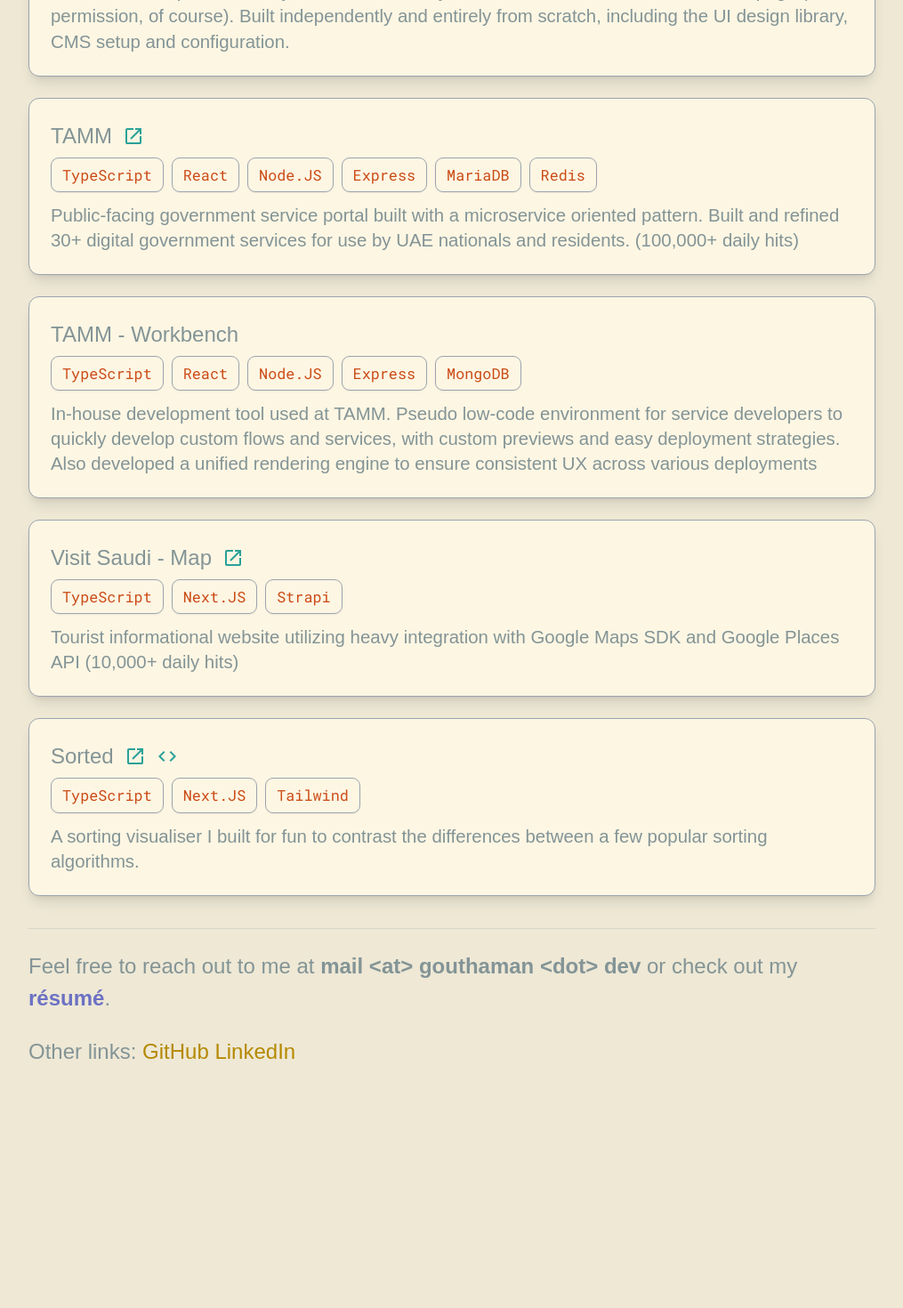
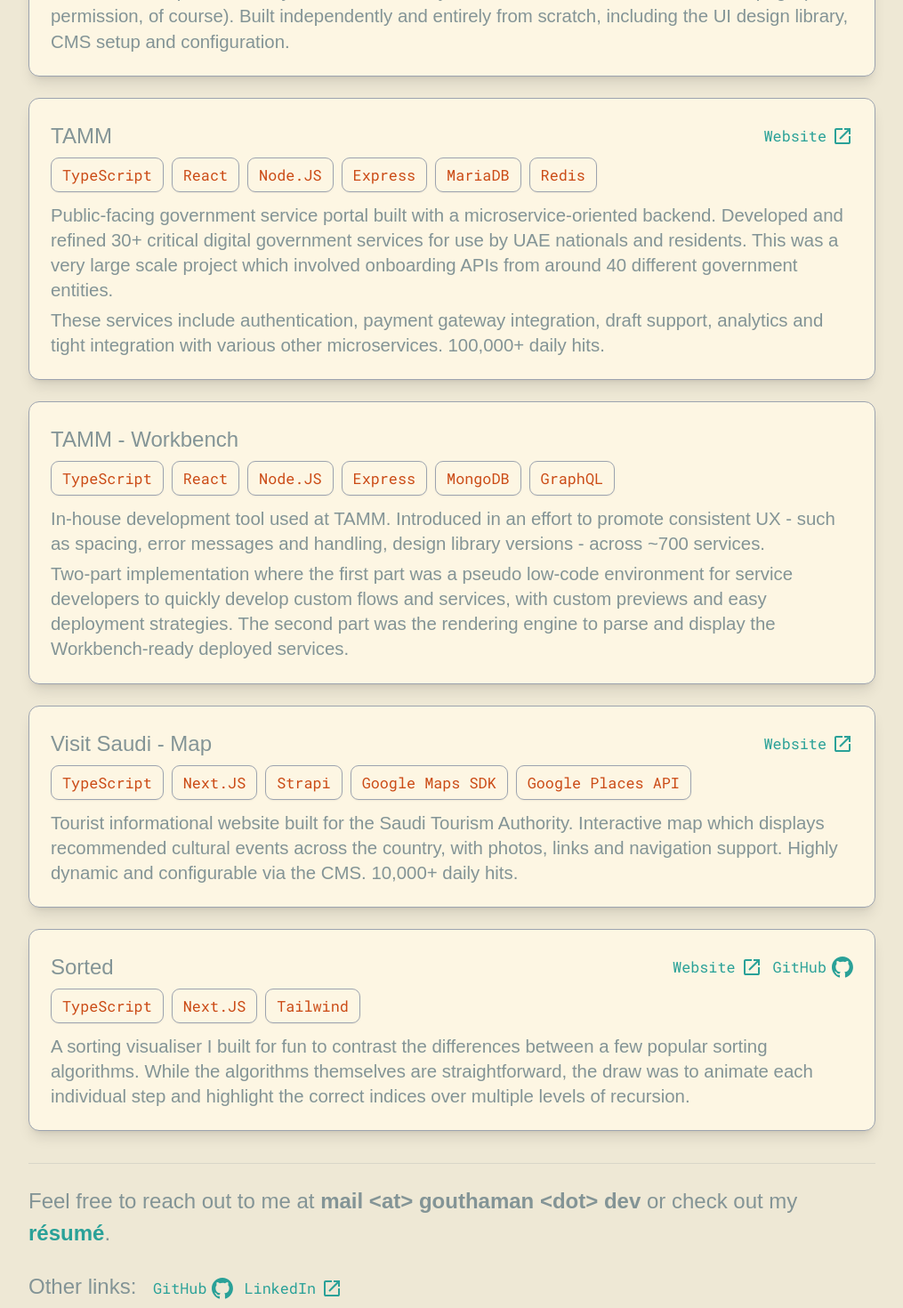
Before and after one commit to gouthamank/pageportal, a Next.js app: page / in a window 1280 px wide. Shown: the part 780-2250 px from the top of the page at 89% size, without its empty margins (132-1147 px from the left). Before the commit the page ends 2124 px from the top, so only its background shows below. Built offline with nearby package versions, Linux system fonts and the light colour scheme; a web font is replaced by a local one.

Commit message:
update: projects content

```diff
--- a/src/app/globals.css
+++ b/src/app/globals.css
@@ -5,20 +5,20 @@
 :root {
     --foreground-rgb: theme('colors.solarized-base0');
     --background-start-rgb: theme('colors.solarized-base2');
-    --background-end-rgb: theme('colors.solarized-base2');
+    --background-end-rgb: theme('colors.solarized-base3');
 }
 
 @media (prefers-color-scheme: dark) {
     :root {
         --foreground-rgb: theme('colors.solarized-d-base00');
         --background-start-rgb: theme('colors.solarized-d-base02');
-        --background-end-rgb: theme('colors.solarized-d-base02');
+        --background-end-rgb: theme('colors.solarized-d-base03');
     }
 }
 
 body {
     color: var(--foreground-rgb);
-    background: linear-gradient(to bottom, transparent, var(--background-end-rgb)) var(--background-start-rgb);
+    background-color: var(--background-start-rgb);
     transition:
         background-color 200ms,
         color 200ms;
--- a/src/components/Footer/index.tsx
+++ b/src/components/Footer/index.tsx
@@ -1,4 +1,5 @@
 import type { FooterProps } from '@/types/components/Footer/index.types';
+import LinkButton from '../../ui/LinkButton';
 
 export default function Footer(props: FooterProps) {
     return (
@@ -7,7 +8,7 @@
                 Feel free to reach out to me at <b>mail &lt;at&gt; gouthaman &lt;dot&gt; dev</b> or check out my{' '}
                 <a
                     href='https://drive.google.com/file/d/19-J9ltKpzhQYPcxozuMWoSaQASyDXs0X/view'
-                    className='text-solarized-violet'
+                    className='text-solarized-cyan hover:opacity-80'
                     target='_blank'
                 >
                     <b>résumé</b>
@@ -16,16 +17,14 @@
             </p>
             <p className='my-4'>
                 Other links:{' '}
-                <a href='https://github.com/gouthamank' className='text-solarized-yellow' target='_blank'>
-                    GitHub
-                </a>{' '}
-                <a
-                    href='https://www.linkedin.com/in/gouthaman-kumar-999a385b'
-                    className='text-solarized-yellow'
-                    target='_blank'
-                >
-                    LinkedIn
-                </a>
+                <span className={'mx-2 inline-flex gap-2'}>
+                    <LinkButton iconName={'code'} link={'https://github.com/gouthamank'} title={'GitHub'} />
+                    <LinkButton
+                        iconName={'website'}
+                        link={'https://www.linkedin.com/in/gouthaman-kumar-999a385b'}
+                        title={'LinkedIn'}
+                    />
+                </span>
             </p>
         </footer>
     );
--- a/src/components/Hero/index.tsx
+++ b/src/components/Hero/index.tsx
@@ -5,8 +5,8 @@
         <div>
             <p>Hi, I&apos;m Gouthaman.</p>
             <p className='mt-4'>
-                I&apos;m a full stack developer with a passion for creating beautiful user experiences. I live in
-                Toronto, but am originally from Dubai.
+                I&apos;m a full stack developer with a passion for creating beautiful user experiences. I am currently
+                based in Toronto, but am originally from Dubai.
             </p>
             <p className='mt-4'>
                 I have professional experience with <b>React</b> and <b>Next.JS</b>, and <b>Node.JS / Express</b>{' '}
--- a/src/components/Project/index.tsx
+++ b/src/components/Project/index.tsx
@@ -1,13 +1,10 @@
 import className from 'classnames';
-// import Image from 'next/image';
-import { Chivo, Roboto_Mono } from 'next/font/google';
-// import grabbdImage from './images/grabbd.png';
+import { Chivo } from 'next/font/google';
 import type { ProjectProps } from '@/types/components/Project/index.types';
-import ImageLink from '../../ui/ImageLink';
+import LinkButton from '../../ui/LinkButton';
 import TagContainer from '../../ui/Tag';
 
 const arvo = Chivo({ subsets: ['latin'], weight: '400' });
-const robotoMono = Roboto_Mono({ subsets: ['latin'] });
 
 export default function Project(props: ProjectProps) {
     return (
@@ -20,11 +17,11 @@
             ])}
         >
             <div className='w-full p-4'>
-                <div className='flex flex-row items-center gap-2'>
+                <div className='flex flex-row items-center justify-between'>
                     <div className={arvo.className}>{props.title}</div>
                     <div className='flex flex-row items-center gap-2'>
                         {props.links.map((link, idx) => (
-                            <ImageLink key={idx} iconName={link.iconName} link={link.link} title={link.title} />
+                            <LinkButton key={idx} iconName={link.iconName} link={link.link} title={link.title} />
                         ))}
                     </div>
                 </div>
@@ -33,9 +30,6 @@
                 </div>
                 <div className='mt-2 text-sm leading-snug'>{props.description}</div>
             </div>
-            {/*<div className='relative w-[70%] overflow-clip rounded-r-lg'>*/}
-            {/*    <Image src={grabbdImage} alt={props.title} fill objectFit='cover' />*/}
-            {/*</div>*/}
         </div>
     );
 }
--- a/src/components/SelectedProjects/allProjects.tsx
+++ b/src/components/SelectedProjects/allProjects.tsx
@@ -2,7 +2,7 @@
 
 const grabbd: ProjectProps = {
     title: 'Grabbd',
-    tags: ['TypeScript', 'Next.JS', 'Strapi'],
+    tags: ['TypeScript', 'Next.JS', 'Strapi', 'GSAP', 'Lottie'],
     links: [
         {
             iconName: 'website',
@@ -29,23 +29,36 @@
         },
     ],
     description: (
-        <span>
-            Public-facing government service portal built with a microservice oriented pattern. Built and refined 30+
-            digital government services for use by UAE nationals and residents. (100,000+ daily hits)
-        </span>
+        <>
+            <p>
+                Public-facing government service portal built with a microservice-oriented backend. Developed and
+                refined 30+ critical digital government services for use by UAE nationals and residents. This was a very
+                large scale project which involved onboarding APIs from around 40 different government entities.
+            </p>
+            <p className='mt-1'>
+                These services include authentication, payment gateway integration, draft support, analytics and tight
+                integration with various other microservices. 100,000+ daily hits.
+            </p>
+        </>
     ),
 };
 
 const tammWorkbench: ProjectProps = {
     title: 'TAMM - Workbench',
-    tags: ['TypeScript', 'React', 'Node.JS', 'Express', 'MongoDB'],
+    tags: ['TypeScript', 'React', 'Node.JS', 'Express', 'MongoDB', 'GraphQL'],
     links: [],
     description: (
-        <span>
-            In-house development tool used at TAMM. Pseudo low-code environment for service developers to quickly
-            develop custom flows and services, with custom previews and easy deployment strategies. Also developed a
-            unified rendering engine to ensure consistent UX across various deployments
-        </span>
+        <>
+            <p>
+                In-house development tool used at TAMM. Introduced in an effort to promote consistent UX - such as
+                spacing, error messages and handling, design library versions - across ~700 services.
+            </p>
+            <p className='mt-1'>
+                Two-part implementation where the first part was a pseudo low-code environment for service developers to
+                quickly develop custom flows and services, with custom previews and easy deployment strategies. The
+                second part was the rendering engine to parse and display the Workbench-ready deployed services.
+            </p>
+        </>
     ),
 };
 
@@ -59,20 +72,22 @@
         },
         {
             iconName: 'code',
-            link: 'https://sorted.gouthaman.dev',
+            link: 'https://github.com/gouthamank/sorted',
             title: 'GitHub',
         },
     ],
     description: (
         <span>
             A sorting visualiser I built for fun to contrast the differences between a few popular sorting algorithms.
+            While the algorithms themselves are straightforward, the draw was to animate each individual step and
+            highlight the correct indices over multiple levels of recursion.
         </span>
     ),
 };
 
 const visitSaudi: ProjectProps = {
     title: 'Visit Saudi - Map',
-    tags: ['TypeScript', 'Next.JS', 'Strapi'],
+    tags: ['TypeScript', 'Next.JS', 'Strapi', 'Google Maps SDK', 'Google Places API'],
     links: [
         {
             iconName: 'website',
@@ -81,8 +96,9 @@
     ],
     description: (
         <span>
-            Tourist informational website utilizing heavy integration with Google Maps SDK and Google Places API
-            (10,000+ daily hits)
+            Tourist informational website built for the Saudi Tourism Authority. Interactive map which displays
+            recommended cultural events across the country, with photos, links and navigation support. Highly dynamic
+            and configurable via the CMS. 10,000+ daily hits.
         </span>
     ),
 };
@@ -116,8 +132,18 @@
 const aecb: ProjectProps = {
     title: 'Al Etihad Credit Bureau',
     tags: ['React Native', 'Android', 'iOS'],
-    links: [],
-    description: <span></span>,
+    links: [
+        {
+            iconName: 'website',
+            link: 'https://etihadbureau.ae/',
+        },
+    ],
+    description: (
+        <span>
+            React Native app built for Android and iOS. The apps are now the standardised method for UAE nationals and
+            residents to obtain a credit report.
+        </span>
+    ),
 };
 
 const webProjects = [grabbd, tamm, tammWorkbench, visitSaudi, sorted];
--- a/src/types/ui/ImageLink/index.types.ts
+++ /dev/null
@@ -1,5 +0,0 @@
-export type ImageLinkProps = {
-    iconName: 'website' | 'code';
-    link: string;
-    title?: string;
-};
--- /dev/null
+++ b/src/types/ui/LinkButton/index.types.ts
@@ -0,0 +1,5 @@
+export type LinkButtonProps = {
+    iconName?: 'website' | 'code';
+    link: string;
+    title?: string;
+};
--- a/src/ui/ImageLink/index.tsx
+++ /dev/null
@@ -1,22 +0,0 @@
-import type { ImageLinkProps } from '@/types/ui/ImageLink/index.types';
-
-const webSvg = (className: string) => (
-    <svg className={className} xmlns='http://www.w3.org/2000/svg' height='24px' viewBox='0 -960 960 960' width='24px'>
-        <path d='M200-120q-33 0-56.5-23.5T120-200v-560q0-33 23.5-56.5T200-840h280v80H200v560h560v-280h80v280q0 33-23.5 56.5T760-120H200Zm188-212-56-56 372-372H560v-80h280v280h-80v-144L388-332Z' />
-    </svg>
-);
-
-const codeSvg = (className: string) => (
-    <svg className={className} xmlns='http://www.w3.org/2000/svg' height='24px' viewBox='0 -960 960 960' width='24px'>
-        <path d='M320-240 80-480l240-240 57 57-184 184 183 183-56 56Zm320 0-57-57 184-184-183-183 56-56 240 240-240 240Z' />
-    </svg>
-);
-
-export default function ImageLink(props: ImageLinkProps) {
-    return (
-        <a className='' href={props.link} target='_blank' title={props.title || 'Website'}>
-            {props.iconName === 'website' && webSvg('fill-solarized-cyan transition-opacity hover:opacity-80 h-4 w-4')}
-            {props.iconName === 'code' && codeSvg('fill-solarized-cyan transition-opacity hover:opacity-80 h-4 w-4')}
-        </a>
-    );
-}
--- /dev/null
+++ b/src/ui/LinkButton/index.tsx
@@ -0,0 +1,45 @@
+import { Roboto_Mono } from 'next/font/google';
+
+import type { LinkButtonProps } from '@/types/ui/LinkButton/index.types';
+import className from 'classnames';
+
+const robotoMono = Roboto_Mono({ subsets: ['latin'] });
+const webSvg = (className: string) => (
+    <svg className={className} xmlns='http://www.w3.org/2000/svg' viewBox='0 -960 960 960'>
+        <path d='M200-120q-33 0-56.5-23.5T120-200v-560q0-33 23.5-56.5T200-840h280v80H200v560h560v-280h80v280q0 33-23.5 56.5T760-120H200Zm188-212-56-56 372-372H560v-80h280v280h-80v-144L388-332Z' />
+    </svg>
+);
+
+const codeSvg = (className: string) => (
+    <svg className={className} viewBox={'0 0 98 98'} xmlns='http://www.w3.org/2000/svg'>
+        <path
+            fillRule='evenodd'
+            clipRule='evenodd'
+            d='M48.854 0C21.839 0 0 22 0 49.217c0 21.756 13.993 40.172 33.405 46.69 2.427.49 3.316-1.059 3.316-2.362 0-1.141-.08-5.052-.08-9.127-13.59 2.934-16.42-5.867-16.42-5.867-2.184-5.704-5.42-7.17-5.42-7.17-4.448-3.015.324-3.015.324-3.015 4.934.326 7.523 5.052 7.523 5.052 4.367 7.496 11.404 5.378 14.235 4.074.404-3.178 1.699-5.378 3.074-6.6-10.839-1.141-22.243-5.378-22.243-24.283 0-5.378 1.94-9.778 5.014-13.2-.485-1.222-2.184-6.275.486-13.038 0 0 4.125-1.304 13.426 5.052a46.97 46.97 0 0 1 12.214-1.63c4.125 0 8.33.571 12.213 1.63 9.302-6.356 13.427-5.052 13.427-5.052 2.67 6.763.97 11.816.485 13.038 3.155 3.422 5.015 7.822 5.015 13.2 0 18.905-11.404 23.06-22.324 24.283 1.78 1.548 3.316 4.481 3.316 9.126 0 6.6-.08 11.897-.08 13.526 0 1.304.89 2.853 3.316 2.364 19.412-6.52 33.405-24.935 33.405-46.691C97.707 22 75.788 0 48.854 0z'
+        />
+    </svg>
+);
+
+export default function LinkButton(props: LinkButtonProps) {
+    if (props.iconName === 'code') {
+        return (
+            <a href={props.link} target='_blank' title={props.title || 'GitHub'}>
+                <div className='flex flex-row items-center gap-1 text-solarized-cyan hover:opacity-80'>
+                    <span className={className([robotoMono.className, 'text-xs'])}>GitHub</span>
+                    {codeSvg('fill-solarized-cyan transition-opacity h-4 w-4')}
+                </div>
+            </a>
+        );
+    }
+    if (props.iconName === 'website') {
+        return (
+            <a href={props.link} target='_blank' title={props.title || 'Website'}>
+                <div className='flex flex-row items-center gap-1 text-solarized-cyan hover:opacity-80'>
+                    <span className={className([robotoMono.className, 'text-xs'])}>{props.title || 'Website'}</span>
+                    {webSvg('fill-solarized-cyan transition-opacity h-4 w-4')}
+                </div>
+            </a>
+        );
+    }
+    return null;
+}
```
Also changed, not shown: src/components/SelectedProjects/index.tsx (+3 -5 lines), src/components/Project/images/grabbd.png (deleted).
